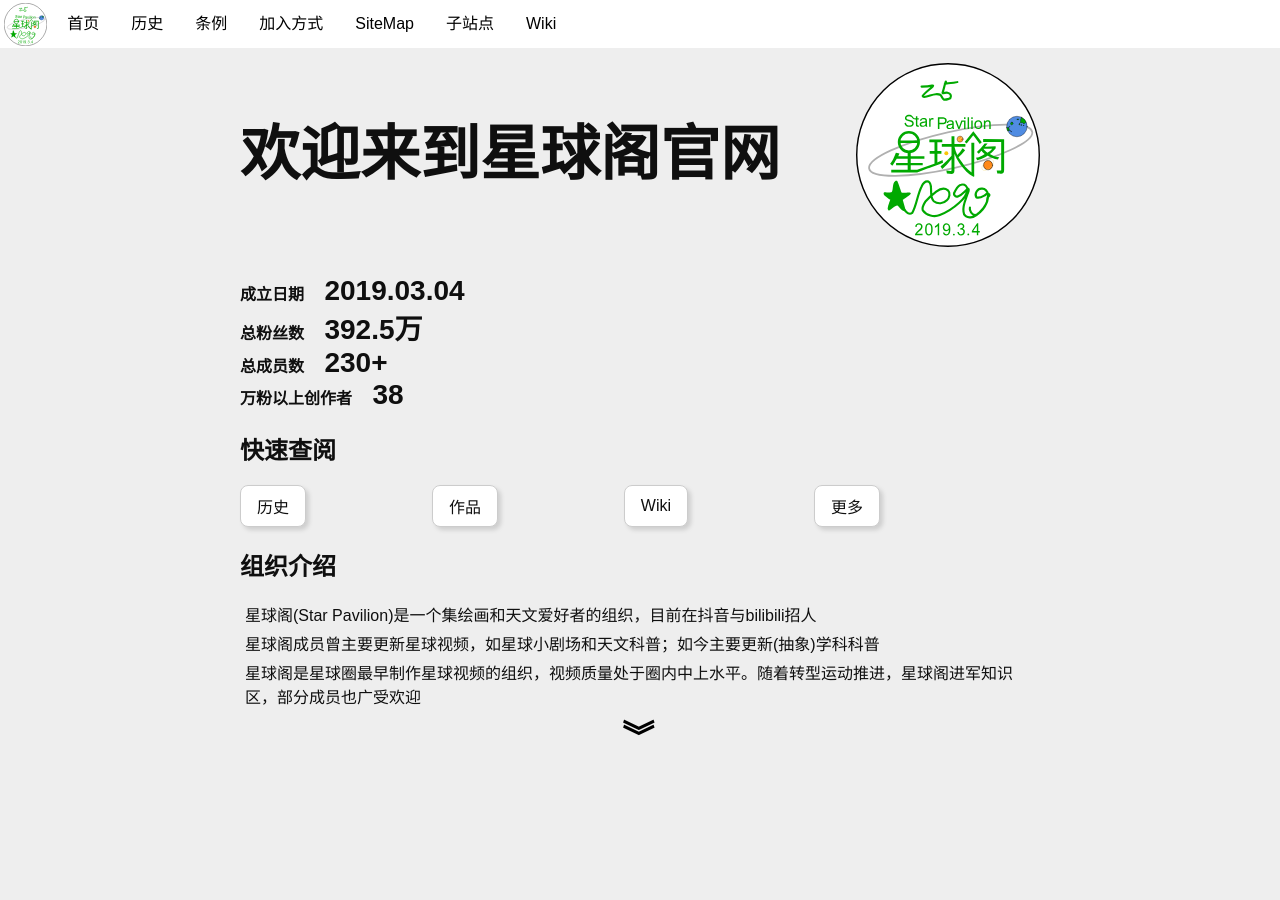
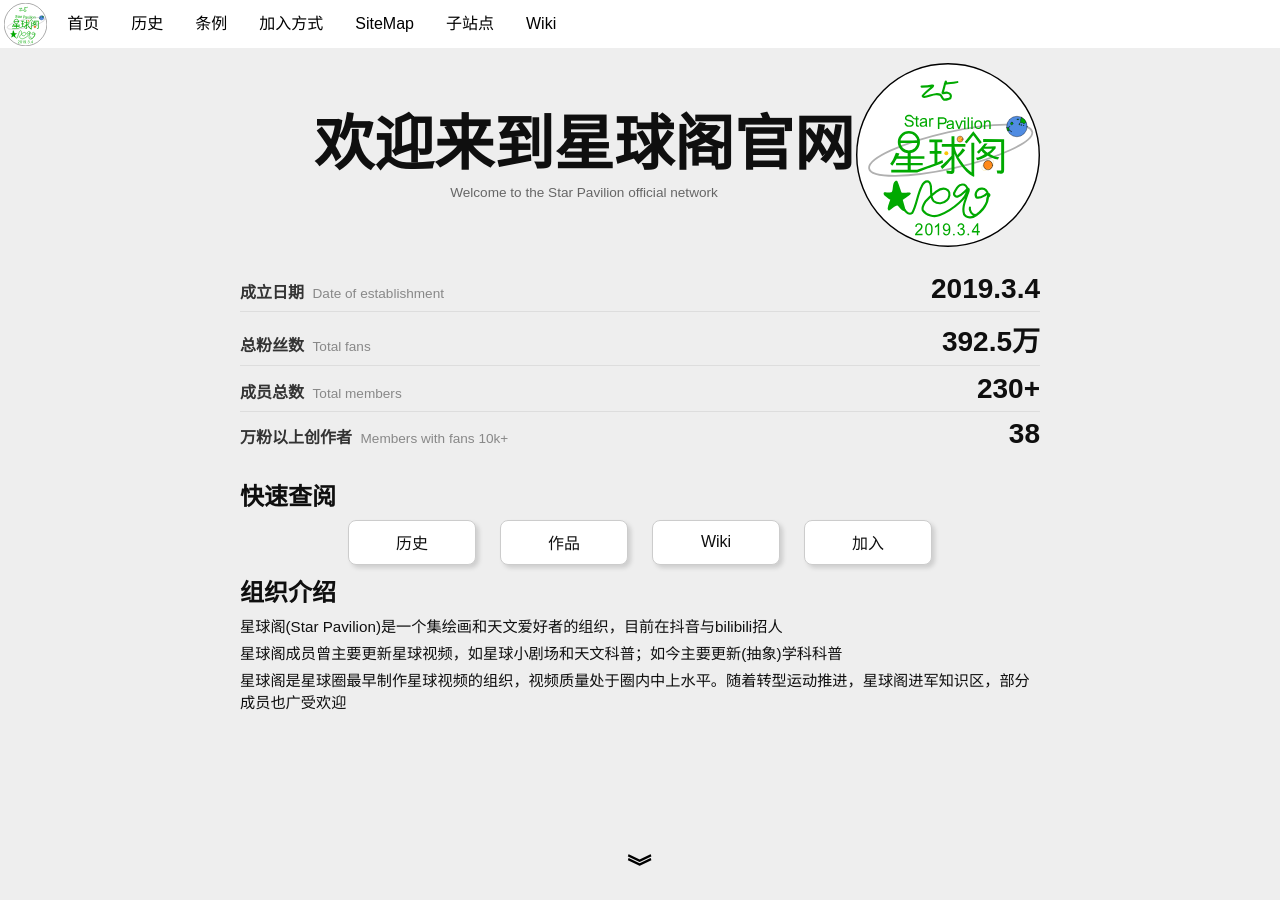
Before and after one commit to SRPNGO/srpngo.github.io, a Jekyll site: the page index.html, which Jekyll copies as it is, in a window 1280 px wide and 900 px high. Built offline with Jekyll 4.4.1, drawn with Linux system fonts in a browser that asks for light colours.

Commit message:
style: 优化全站响应式布局与首页展示内容
1.  添加多档位屏幕尺寸的响应式样式，适配不同宽度设备
2.  重构首页欢迎区布局，新增英文副标题与双语数据标注
3.  调整首页按钮跳转目标与链接容器样式
4.  重写欢迎页CSS，优化排版与移动端适配

```diff
--- a/css/index.css
+++ b/css/index.css
@@ -213,3 +213,57 @@
     justify-content: center;
   }
 }
+
+@media (max-width: 1024px) {
+  main > * {
+    max-width: 90%;
+  }
+}
+
+@media (max-width: 600px) {
+  main > * {
+    max-width: 95%;
+  }
+  .card {
+    width: 8em;
+    min-width: 120px;
+    margin: 0.5rem;
+    padding: 0.75rem;
+  }
+  .cardValue {
+    font-size: 1.5rem;
+  }
+  .cardLabel {
+    font-size: 0.85rem;
+  }
+  table {
+    font-size: 0.85rem;
+  }
+  main > div {
+    margin: 12px auto;
+    padding: 6px;
+    border-radius: 16px;
+  }
+  iframe {
+    height: 60vh !important;
+  }
+}
+
+@media (max-width: 380px) {
+  main > * {
+    max-width: 98%;
+  }
+  .card {
+    width: 7em;
+    min-width: 100px;
+  }
+  .cardValue {
+    font-size: 1.2rem;
+  }
+  table {
+    font-size: 0.75rem;
+  }
+  th, tr, td {
+    padding: 2px;
+  }
+}
--- a/css/welcome.css
+++ b/css/welcome.css
@@ -1,10 +1,7 @@
 :root {
   --welcome-bg-color: #eee;
-  /* --welcome-height: calc(100vh - 3em); */
-  --welcome-height: 100vh;
   --content-max-width: 800px;
   --content-side-padding: 16px;
-  /* 当视口宽度超过 content-max-width + 2*padding 时，以下值不再随 vw 缩放 */
   --max-logo-height: 10rem;
   --logo-height: min(var(--max-logo-height), max(20vw, 7rem));
   --max-title-font-size: 3.75rem;
@@ -13,36 +10,54 @@
 
 #welcome {
   width: 100%;
-  min-height: var(--welcome-height);
+  min-height: 100vh;
   background-color: var(--welcome-bg-color);
-  padding: 3em 0 1em;
-  /* opacity: 0; */
+  padding: 3em 0 0;
+  box-sizing: border-box;
 }
 #welcome > div {
   max-width: var(--content-max-width);
   margin: 0 auto;
   padding: 0 var(--content-side-padding);
+  min-height: calc(100vh - 3em);
+  display: flex;
+  flex-direction: column;
+}
+#welcome .jump-to-start {
+  flex-shrink: 0;
+  text-align: center;
+  padding: 0.5rem 0 1rem;
+  margin-top: auto;
 }
 #welcome #jump-to-start {
   color: #000;
-  transform: translateX(-50%) rotate(90deg);
+  transform: rotate(90deg);
   display: inline-block;
   text-decoration: none;
-  font-size: 2rem;
+  font-size: 1.5rem;
   font-weight: 600;
-  position: absolute;
-  left: 50%;
 }
 #welcome h1 {
   font-weight: 900;
   margin: 0;
   font-size: var(--title-font-size);
   line-height: 1.2;
-  max-width: calc(100% - var(--logo-height) - 1rem);
+  max-width: 100%;
+  white-space: nowrap;
+}
+#welcome .welcome-title-en {
+  margin: 0.3em 0 0 0;
+  font-size: 0.85em;
+  color: #666;
+  font-weight: 400;
+  white-space: nowrap;
+  overflow: hidden;
+  text-overflow: ellipsis;
 }
 #welcome h2 {
   text-align: left;
   font-weight: 600;
+  margin: 0.5rem 0;
 }
 #welcome .welcome-title {
   position: relative;
@@ -50,8 +65,14 @@
   display: flex;
   align-items: center;
   margin-top: calc(var(--logo-height) / 6);
-  margin-bottom: calc(var(--logo-height) / 4);
-  /* transform: translate(0, 37%); */
+  margin-bottom: calc(var(--logo-height) / 5);
+  flex-shrink: 0;
+}
+#welcome .welcome-title-text {
+  flex: 1;
+  min-width: 0;
+  padding-right: calc(var(--logo-height) * 0.6 + 1rem);
+  overflow: hidden;
 }
 #welcome .welcome-title #logo {
   height: calc(var(--logo-height) * 1.2 - 8px);
@@ -60,125 +81,177 @@
   top: 50%;
   transform: translateY(-50%);
 }
-#welcome .welcome-introduction > p {
-  text-align: left;
+#welcome .welcome-content {
+  margin-bottom: 0.75rem;
+  flex-shrink: 0;
+}
+#welcome .welcome-data {
+  display: flex;
+  align-items: baseline;
+  justify-content: space-between;
+  padding: 0.4rem 0;
+  border-bottom: 1px solid #ddd;
+}
+#welcome .welcome-data:last-child {
+  border-bottom: none;
+}
+#welcome .data-title {
+  font-weight: 600;
+  font-size: 1rem;
+  color: #333;
+  flex: 1;
+  min-width: 0;
+}
+#welcome .data-en {
+  font-weight: 400;
+  color: #888;
+  font-size: 0.85rem;
+  margin-left: 0.3em;
+}
+#welcome .data-value {
+  font-size: 1.75rem;
+  font-weight: 900;
+  margin-left: 1rem;
+  white-space: nowrap;
+}
+#welcome .welcome-links {
+  flex-shrink: 0;
 }
 .welcome-links > .link-container {
   display: flex;
   flex-wrap: wrap;
-  justify-content: space-between;
-  /* gap: rem; */
-  max-width: 80%;
+  justify-content: center;
+  gap: 1.5rem;
+  max-width: 100%;
 }
-.data-title {
-  font-weight: 600;
+.welcome-links > .link-container button {
+  min-width: 8em;
+  padding: 0.6em 1.5em;
 }
-.data-value {
-  font-size: 1.75rem;
-  font-weight: 900;
-  margin-left: 1rem;
+#welcome .welcome-introduction {
+  flex-shrink: 0;
+}
+#welcome .welcome-introduction > p {
+  text-align: left;
+  margin: 0.25rem 0;
+  font-size: 0.95rem;
+  line-height: 1.5;
 }
 
 hr {
   margin: 0;
 }
-/* .logo {
-  position: absolute;
-  top: var(--logo-top);
-  left: 50%;
-  overflow: hidden;
-  width: var(--logo-width);
-  max-width: 600px;
-  transform: translate(-50%, -50%);
-  animation-fill-mode: backwards;
-} */
 
-@keyframes fromLeftInto {
-  0% {
-    left: -100%;
-    opacity: 0;
+@media (max-width: 1024px) {
+  :root {
+    --logo-height: min(9rem, max(18vw, 6.5rem));
+    --title-font-size: min(2.8rem, max(5.5vw, 1.6rem));
+  }
+  #welcome .welcome-title {
+    margin-top: calc(var(--logo-height) / 5);
+  }
+  #welcome .data-title {
+    font-size: 0.95rem;
+  }
+  #welcome .data-value {
+    font-size: 1.5rem;
+  }
+  #welcome .welcome-introduction > p {
+    font-size: 0.9rem;
   }
 }
 
-@keyframes fromTopInto {
-  0% {
-    top: 100vh;
-    opacity: 0;
+@media (max-width: 600px) {
+  :root {
+    --logo-height: min(8rem, max(22vw, 5.5rem));
+    --title-font-size: min(1.8rem, max(6.5vw, 1.1rem));
+  }
+  #welcome {
+    padding-top: 3em;
+  }
+  #welcome .welcome-title {
+    margin-top: 0.5rem;
+    margin-bottom: 0.5rem;
+  }
+  #welcome .welcome-title-text {
+    padding-right: calc(var(--logo-height) * 0.5 + 0.75rem);
+  }
+  #welcome .welcome-title #logo {
+    height: calc(var(--logo-height) * 0.9);
+  }
+  #welcome .welcome-title-en {
+    font-size: 0.75em;
+    white-space: normal;
+    overflow: visible;
+    text-overflow: clip;
+  }
+  #welcome .welcome-content {
+    margin-bottom: 0.5rem;
+  }
+  #welcome .welcome-data {
+    flex-wrap: wrap;
+    gap: 0.2rem;
+    padding: 0.3rem 0;
+  }
+  #welcome .data-title {
+    font-size: 0.9rem;
+    flex: 1 1 auto;
+  }
+  #welcome .data-en {
+    display: block;
+    font-size: 0.75rem;
+    margin-left: 0;
+    margin-top: 0.1rem;
+  }
+  #welcome .data-value {
+    font-size: 1.3rem;
+    margin-left: 0.5rem;
+  }
+  #welcome .welcome-introduction > p {
+    font-size: 0.85rem;
+    margin: 0.2rem 0;
+    line-height: 1.4;
+  }
+  .welcome-links > .link-container {
+    gap: 0.5rem;
+  }
+  .welcome-links > .link-container button {
+    flex: 1 1 calc(50% - 0.5rem);
+    min-width: 0;
+    padding: 0.5em 0.8em;
+  }
+  #welcome #jump-to-start {
+    font-size: 1.2rem;
   }
 }
 
-@keyframes opacityAdd {
-  0% {
-    opacity: 0;
+@media (max-width: 380px) {
+  :root {
+    --logo-height: min(6.5rem, max(25vw, 5rem));
+    --title-font-size: min(1.5rem, max(7vw, 1rem));
+  }
+  #welcome {
+    padding-top: 3.2em;
+  }
+  #welcome .welcome-title {
+    margin-top: 0.4rem;
+  }
+  #welcome .welcome-title #logo {
+    height: calc(var(--logo-height) * 0.95);
+  }
+  #welcome .welcome-title-text {
+    padding-right: calc(var(--logo-height) * 0.5 + 0.75rem);
+  }
+  #welcome .data-value {
+    font-size: 1.1rem;
+  }
+  #welcome .data-title {
+    font-size: 0.8rem;
+  }
+  #welcome .data-en {
+    font-size: 0.65rem;
+  }
+  #welcome .welcome-introduction > p {
+    font-size: 0.8rem;
   }
 }
-
-@keyframes tensile {
-  0% {
-    letter-spacing: 0.3em;
-  }
-}
-/* #logo-main {
-  position: absolute;
-  top: var(--logo-top);
-  left: 50%;
-  transform: translate(-50%, -50%);
-} */
-
-/* #logo-py {
-  opacity: 1;
-}
-
-#loading {
-  opacity: 1;
-  font-size: 48px;
-  position: absolute;
-  top: 50%;
-  left: 50%;
-  transform: translate(-50%, -50%);
-}
-.animation-start #welcome {
-  opacity: 1;
-}
-
-.animation-start #loading {
-  opacity: 0;
-}
-
-.animation-start #logo-main {
-  animation: fromLeftInto 2s;
-}
-
-.animation-start #logo-py {
-  animation: fromTopInto 1.5s 1s;
-  animation-fill-mode: backwards;
-}
-
-.animation-start #logo-time {
-  animation: opacityAdd 1s 2.2s;
-  animation-fill-mode: backwards;
-}
-
-.animation-start #logo-circle {
-  animation: opacityAdd 1s 2.8s;
-  animation-fill-mode: backwards;
-}
-
-.animation-start .tt {
-  animation: opacityAdd 1s 2s;
-  animation-fill-mode: backwards;
-}
-
-.animation-start #welcome-title {
-  animation: tensile 1s 1.8s;
-} */
-
-@media (max-height: 350px) {
-  .imgs {
-    display: none;
-  }
-  #welcome .tt {
-    top: 20%;
-    transform: translate(-50%, 0);
-  }
-}
--- a/index.html
+++ b/index.html
@@ -51,25 +51,28 @@
     <div id="welcome">
       <div>
         <div class="welcome-title">
-          <h1>欢迎来到星球阁官网</h1>
+          <div class="welcome-title-text">
+            <h1>欢迎来到星球阁官网</h1>
+            <p class="welcome-title-en">Welcome to the Star Pavilion official network</p>
+          </div>
           <img src="icon/SRPNlogo.svg" alt="SRPN的logo" id="logo" />
         </div>
         <div class="welcome-content">
           <div class="welcome-data">
-            <a class="data-title">成立日期</a>
-            <a class="data-value">2019.03.04</a>
+            <span class="data-title">成立日期 <span class="data-en">Date of establishment</span></span>
+            <span class="data-value">2019.3.4</span>
           </div>
           <div class="welcome-data">
-            <a class="data-title">总粉丝数</a>
-            <a class="data-value">392.5万</a>
+            <span class="data-title">总粉丝数 <span class="data-en">Total fans</span></span>
+            <span class="data-value">392.5万</span>
           </div>
           <div class="welcome-data">
-            <a class="data-title">总成员数</a>
-            <a class="data-value">230+</a>
+            <span class="data-title">成员总数 <span class="data-en">Total members</span></span>
+            <span class="data-value">230+</span>
           </div>
           <div class="welcome-data">
-            <a class="data-title">万粉以上创作者</a>
-            <a class="data-value">38</a>
+            <span class="data-title">万粉以上创作者 <span class="data-en">Members with fans 10k+</span></span>
+            <span class="data-value">38</span>
           </div>
         </div>
         <div class="welcome-links">
@@ -78,7 +81,7 @@
             <button onclick="window.location.href = 'srpn/history'">历史</button>
             <button onclick="window.location.href = 'masterpiece.html'">作品</button>
             <button onclick="window.location.href = 'https://oc.srpn.top/wiki/wiki_intro'">Wiki</button>
-            <button onclick="location.href = '#siteMap-title'">更多</button>
+            <button onclick="location.href = '#join'">加入</button>
           </div>
         </div>
         <div class="welcome-introduction">
```
